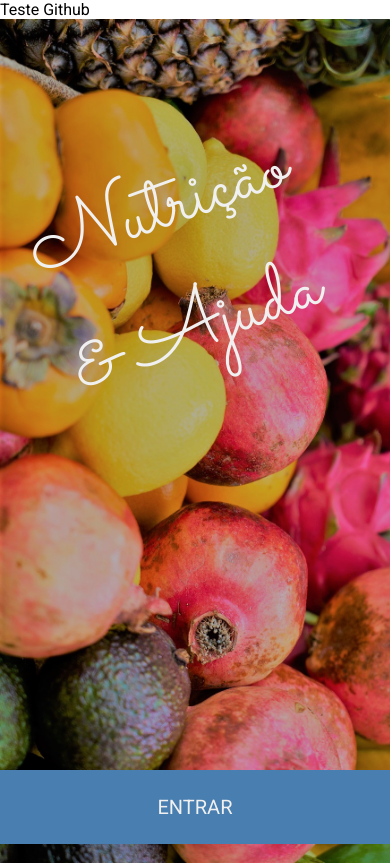
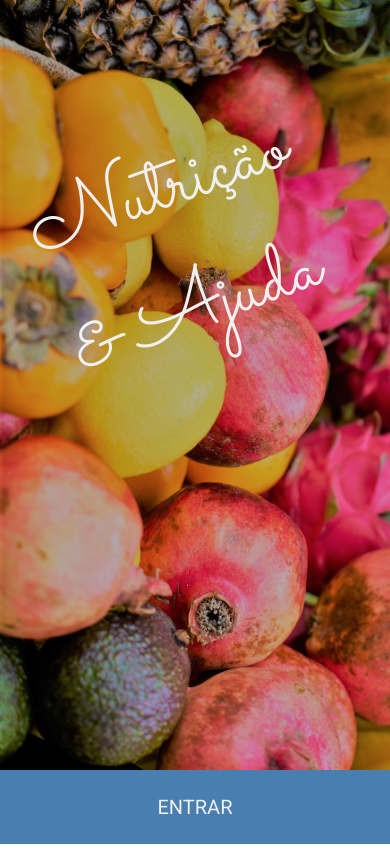
Before and after one commit to vivisachini/tccNutricao, a plain HTML site: page index.html in a window 390 px wide. Drawn offline with Linux system fonts and the light colour scheme; some packages are replaced by stand-ins of ours.

Commit message:
Apagado Teste

```diff
--- a/index.html
+++ b/index.html
@@ -11,7 +11,6 @@
         <title>Nutrição & Ajuda</title>
     </head>
     <body>
-		Teste Github
 		<div id="telaInicio" class="page">
 			<div class="logoApp">Nutrição<br>
 			& Ajuda
```
